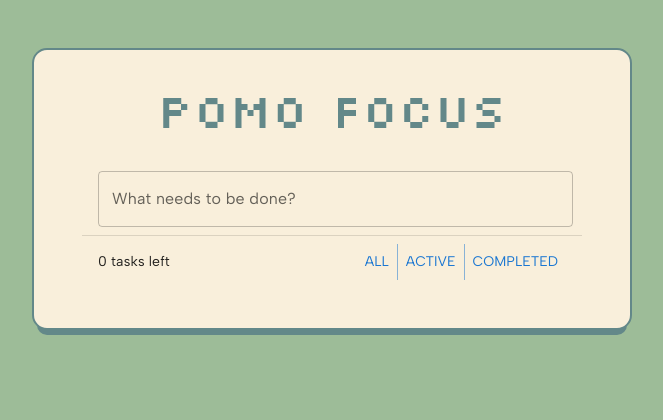
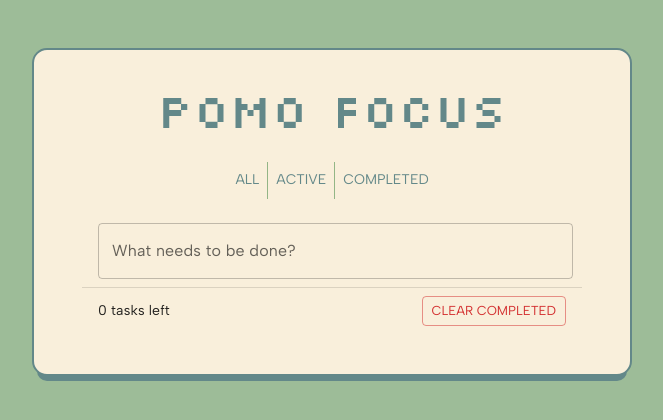
Before and after one commit to andiedoescode/todo-pomo, a React (Vite) app: page / in a window 1280 px wide. Shown: the top 420 px of the page, without its empty margins (308-971 px from the left). Built offline with nearby package versions, Linux system fonts and the light colour scheme.

Commit message:
Added ability to clear completed tasks, moved filter button group, styling

```diff
--- a/src/FilterBtn.jsx
+++ b/src/FilterBtn.jsx
@@ -1,5 +1,5 @@
 import Button from "@mui/material/Button"
 
 export default function FilterBtn({ name, setFilter }) {
-	return <Button onClick={() => setFilter(name)}>{name}</Button>
+	return <Button onClick={() => setFilter(name)} sx={{color: "#638889"}}>{name}</Button>
 }
--- a/src/FilterGrp.jsx
+++ b/src/FilterGrp.jsx
@@ -3,7 +3,7 @@ import FilterBtn from "./FilterBtn"
 
 export default function FilterGrp({ options, filter, setFilter }) {
 	return (
-		<ButtonGroup variant='text' aria-label='text button group'>
+		<ButtonGroup variant='text' aria-label='text button group' color="success">
 			{options.map((option) => (
 				<FilterBtn
 					key={option}
--- a/src/TodoItem.jsx
+++ b/src/TodoItem.jsx
@@ -5,6 +5,8 @@ import ListItemText from "@mui/material/ListItemText"
 import Checkbox from "@mui/material/Checkbox"
 import IconButton from "@mui/material/IconButton"
 import DeleteOutlineIcon from "@mui/icons-material/DeleteOutline"
+import CheckCircleOutlineIcon from '@mui/icons-material/CheckCircleOutline';
+import RadioButtonUncheckedIcon from '@mui/icons-material/RadioButtonUnchecked';
 
 export default function TodoItem({ task, toggleItem, removeItem }) {
 	const labelId = `checkbox-list-label-${task.id}`
@@ -14,7 +16,7 @@ export default function TodoItem({ task, toggleItem, removeItem }) {
 			key={task.id}
 			secondaryAction={
 				<IconButton edge='end' aria-label='comments' onClick={removeItem}>
-					<DeleteOutlineIcon />
+					<DeleteOutlineIcon sx={{color: "#638889"}}/>
 				</IconButton>
 			}
 			disablePadding>
@@ -27,6 +29,9 @@ export default function TodoItem({ task, toggleItem, removeItem }) {
 						disableRipple
 						inputProps={{ "aria-labelledby": labelId }}
 						onChange={toggleItem}
+						icon={<RadioButtonUncheckedIcon/>}
+						checkedIcon={<CheckCircleOutlineIcon/>}
+						color= "warning"
 					/>
 				</ListItemIcon>
 				<ListItemText
--- a/src/TodoList.jsx
+++ b/src/TodoList.jsx
@@ -1,5 +1,6 @@
 import {
 	Box,
+	Button,
 	Divider,
 	ListItem,
 	Typography,
@@ -100,6 +101,13 @@ export default function TodoList() {
 		})
 	}
 
+	//Remove all completed tasks
+	const clearComplete = () => {
+		setTodos((prevTodos) => {
+			return todos.filter((task) => !task.completed)
+		})
+	}
+
 	//Filter task list
 	const taskList = todos
 		.filter(filterAction[filter])
@@ -118,12 +126,19 @@ export default function TodoList() {
 				<Typography
 					variant='h3'
 					component='h1'
-					gutterBottom
 					sx={{ fontFamily: "Silkscreen", color: "#638889" }}>
 					pomo focus
 				</Typography>
 
 				<List sx={listStyles}>
+					<ListItem sx={{ justifyContent: "space-around", mt: 1, mb: 1 }}>
+						<FilterGrp
+							options={filterNames}
+							filter={filter}
+							setFilter={setFilter}
+						/>
+					</ListItem>
+
 					<TodoForm addTask={addItem} />
 					{taskList}
 					<Divider />
@@ -131,11 +146,13 @@ export default function TodoList() {
 						<Typography variant='body2'>
 							{remaining} task{remaining !== 1 && "s"} left
 						</Typography>
-						<FilterGrp
-							options={filterNames}
-							filter={filter}
-							setFilter={setFilter}
-						/>
+						<Button
+							variant='outlined'
+							size='small'
+							color='error'
+							onClick={clearComplete}>
+							Clear Completed
+						</Button>
 					</ListItem>
 				</List>
 			</Box>
```
